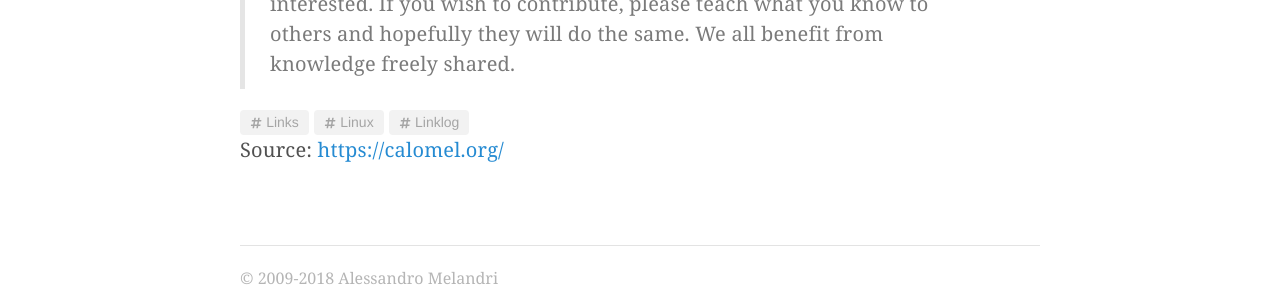
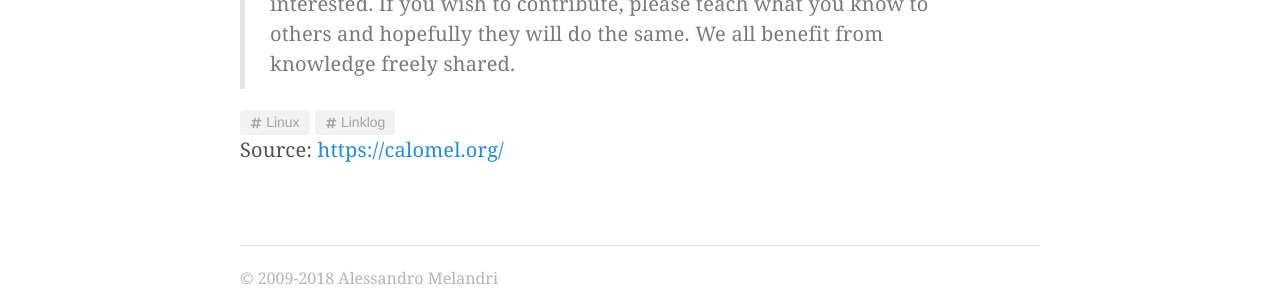
Before and after one commit to amelandri/amelandri.github.io, a Jekyll site: the page built from _posts/2012-02-19-open-source-research-and-reference.markdown, in a window 1280 px wide. Shown: the part 535-835 px from the top of the page. Built offline with Jekyll 4.4.1, drawn with Linux system fonts in a browser that asks for light colours; nearby versions of some CDN libraries; comment, search, counter and statistics services are not loaded.

Commit message:
Tag cleanup

```diff
--- a/_posts/2012-02-19-open-source-research-and-reference.markdown
+++ b/_posts/2012-02-19-open-source-research-and-reference.markdown
@@ -5,7 +5,6 @@ date: 2012-02-19 09:36
 description: Calomel.org Open Source Research and Reference
 keywords: open, source, reference, link
 tags:
-- Links
 - Linux
 - Linklog
 external-url: https://calomel.org/
--- a/_posts/2013-11-12-Custom-Jekyll-filter-for-tags.markdown
+++ b/_posts/2013-11-12-Custom-Jekyll-filter-for-tags.markdown
@@ -2,7 +2,9 @@
 layout: post
 title: Custom Jekyll filter for tags
 description: A simple Jekyll filter that uses Bootstrap's label objects to display post tags
-tags: Jekyll, Bootstrap
+tags:
+- Jekyll
+- Bootstrap
 category: Tech
 ---
 
```
